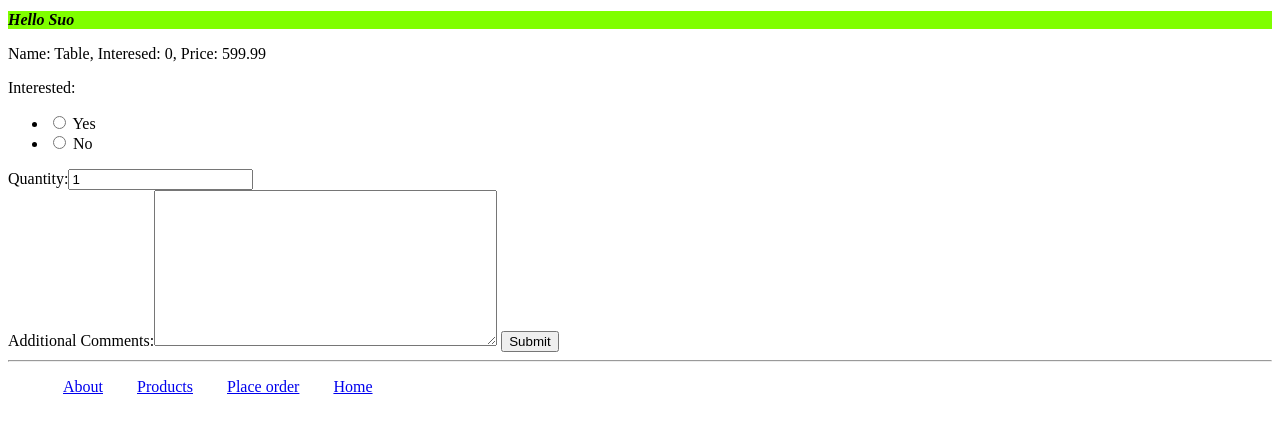
After one commit to suot/sportsStore, a Django app: page /store/products/8/ in a window 1280 px wide. The commit adds this page. Shown: the top 433 px of the page. Run offline with Django 3.2, Linux system fonts and the light colour scheme; data comes from the database, SQL or seed files in the repository; both versions use the stored data as it was after the commit.

Commit message:
add two forms, one in place order page and the other in productdetail page

```diff
--- /dev/null
+++ b/store/forms.py
@@ -0,0 +1,24 @@
+from django import forms
+from store.models import Order
+from django.utils.safestring import mark_safe
+
+class OrderForm(forms.ModelForm):
+    class Meta:
+        model = Order
+        fields=['product', 'num_units', 'client']
+        widgets = {
+            'client': forms.RadioSelect,
+        }
+        labels = {
+            'num_units': mark_safe('<br/>Quantity'),
+            'client': mark_safe('<br/>Client Name')
+        }
+
+class InterestForm(forms.Form):
+    INTEREST_CHOICES = [
+        (1, 'Yes'),
+        (0, 'No')
+    ]
+    interested = forms.IntegerField(widget=forms.RadioSelect(choices=INTEREST_CHOICES))
+    quantity = forms.IntegerField(min_value=1, initial=1)
+    comments = forms.CharField(widget=forms.Textarea, label=mark_safe('<br/>Additional Comments'), required=False)
--- a/store/models.py
+++ b/store/models.py
@@ -19,9 +19,13 @@ class Product(models.Model):
     stock = models.PositiveIntegerField(default=100)
     available = models.BooleanField(default=True)
     description = models.TextField(blank=True)
+    interested = models.PositiveIntegerField(default=0)
 
     def __str__(self):
         return self.name
+
+    def refill(self):
+        self.stock += 100
 
 class Client(User):
     PROVINCE_CHOICES = [
--- a/store/templates/store/base.html
+++ b/store/templates/store/base.html
@@ -15,6 +15,8 @@
     <div>
         <ul>
             <li class="hbar1"><a href="/store/about">About</a></li>
+            <li class="hbar1"><a href="{% url 'store:products' %}">Products</a></li>
+            <li class="hbar1"><a href="{% url 'store:place_order' %}">Place order</a></li>
             <li class="hbar1"><a href="{% url 'store:index' %}">Home</a><br/></li>
         </ul>
     </div>
--- /dev/null
+++ b/store/templates/store/order_response.html
@@ -0,0 +1,5 @@
+{% extends 'store/base.html' %}
+{% block title %}Place order{% endblock %}
+{% block body_block %}
+    <p>{{ msg }}</p>
+{% endblock %}
--- /dev/null
+++ b/store/templates/store/productdetail.html
@@ -0,0 +1,13 @@
+{% extends 'store/base.html' %}
+{% block title %}Product detail{% endblock %}
+{% block body_block %}
+    {% if msg %}
+        <p>{{ msg }}</p>
+    {% endif %}
+
+    <form action="{% url 'store:productdetail' id %}" method="post">
+        {% csrf_token %}
+        {{ form }}
+        <input type="submit" value="Submit" />
+    </form>
+{% endblock %}
--- a/store/urls.py
+++ b/store/urls.py
@@ -5,5 +5,8 @@ urlpatterns = [
     path(r'', views.index, name='index'),
     path(r'about', views.about, name='about'),
     path(r'<int:cat_no>/', views.detail, name='detail'),
+    path(r'products', views.products, name='products'),
+    path(r'products/<int:prod_id>/', views.productdetail, name='productdetail'),
+    path(r'place_order', views.place_order, name='place_order')
     # path(r'^(?P<cat_no>\d+/)$', views.detail, name='detail'),
 ]
--- a/store/views.py
+++ b/store/views.py
@@ -1,8 +1,7 @@
 from django.shortcuts import render, get_object_or_404
-from django.http import HttpResponse
 from .models import Category, Product, Client, Order
-from django.shortcuts import render
-
+from .forms import OrderForm, InterestForm
+from django.shortcuts import redirect
 
 # Create your views here.
 def index(request):
@@ -23,7 +22,6 @@ def index(request):
     #     response.write(para)
     #
     # return response
-
     cat_list = Category.objects.all().order_by('id')[:10]
     return render(request, 'store/index.html', {'cat_list': cat_list})
 
@@ -48,3 +46,50 @@ def detail(request, cat_no):
     category = get_object_or_404(Category, id=cat_no)
     products = category.products.all()
     return render(request, 'store/detail.html', {'category': category, 'products': products, 'cat_no': cat_no})
+
+
+def products(request):
+    prodlist = Product.objects.all().order_by('id')[:10]
+    return render(request, 'store/products.html', {'prodlist': prodlist})
+
+
+def place_order(request):
+    msg = ''
+    prodlist = Product.objects.all()
+    if request.method == 'POST':
+        form = OrderForm(request.POST)
+        if form.is_valid():
+            order = form.save(commit=False)
+            if order.num_units <= order.product.stock:
+                order.save()
+                msg = 'Your order has been placed successfully.'
+                product = order.product
+                product.stock = product.stock - order.num_units
+                product.save()
+            else:
+                msg = 'We do not have sufficient stock to fill your order.'
+        else:
+            msg = 'InvalidError.'
+        return render(request, 'store/order_response.html', {'msg': msg})
+    else:
+        form = OrderForm()
+        return render(request, 'store/placeorder.html', {'form': form, 'msg': msg, 'prodlist': prodlist})
+
+
+def productdetail(request, prod_id):
+    msg = ''
+    product = Product.objects.get(id=prod_id)
+    if request.method == 'POST':
+        form = InterestForm(request.POST)
+        if form.is_valid():
+            if form.cleaned_data['interested']==1:
+                product.interested += 1
+                product.save()
+        return redirect('/store/')
+    else:
+        form = InterestForm()
+        if product.available == True:
+            msg = "Name: " + product.name + ", Interesed: " + str(product.interested) + ", Price: " + str(product.price)
+        else:
+            msg = "Product is not available."
+        return render(request, 'store/productdetail.html', {'form': form, 'msg': msg, 'id': product.id})
```
Also changed, not shown: store/templates/store/placeorder.html (added, +9 -0 lines), store/templates/store/products.html (added, +13 -0 lines), db.sqlite3, store/migrations/0004_auto_20190611_1038.py (added), store/static/store/style.css (line endings or trailing spaces).
